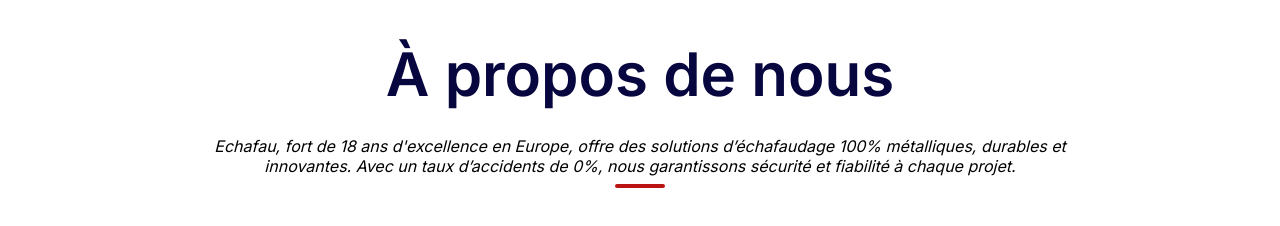
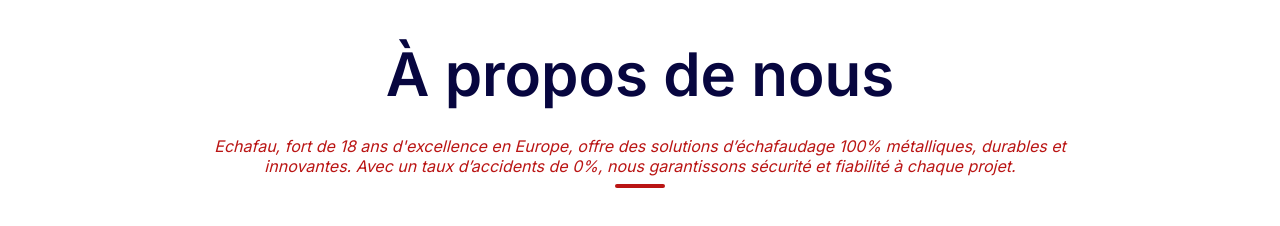
Before and after one commit to alaagonovo/echafauFrance, a Next.js app: page / in a window 1280 px wide. Shown: the part 820-1046 px from the top of the page. Built offline with nearby package versions, Linux system fonts and the light colour scheme.

Commit message:
end our projects

```diff
--- a/src/components/common/maintitletext/Maintitle.tsx
+++ b/src/components/common/maintitletext/Maintitle.tsx
@@ -12,9 +12,9 @@
         {title}
       </h1>
       <p
-        className={`text-center italic leading-5  text-[12px] sm:text-base text-[${
-          bio_Color ? bio_Color : "var(--main-red)"
-        }]`}
+        className={`text-center italic leading-5 text-[12px] sm:text-base ${
+          bio_Color ? `text-[${bio_Color}]` : `text-[var(--main-red)]`
+        }`}
       >
         {bio}
       </p>
--- a/src/components/sections/recentprojects/RecentProjects.tsx
+++ b/src/components/sections/recentprojects/RecentProjects.tsx
@@ -6,7 +6,7 @@
 
 function RecentProjects() {
   return (
-    <section className=" my-12 py-16 bg-[#ddd]">
+    <section className=" mt-12 py-16 bg-[#ddd]">
       <div className="max-w-[1380px] mx-auto">
         <div className="w-[92%] mx-auto">
           <Maintitle
```
